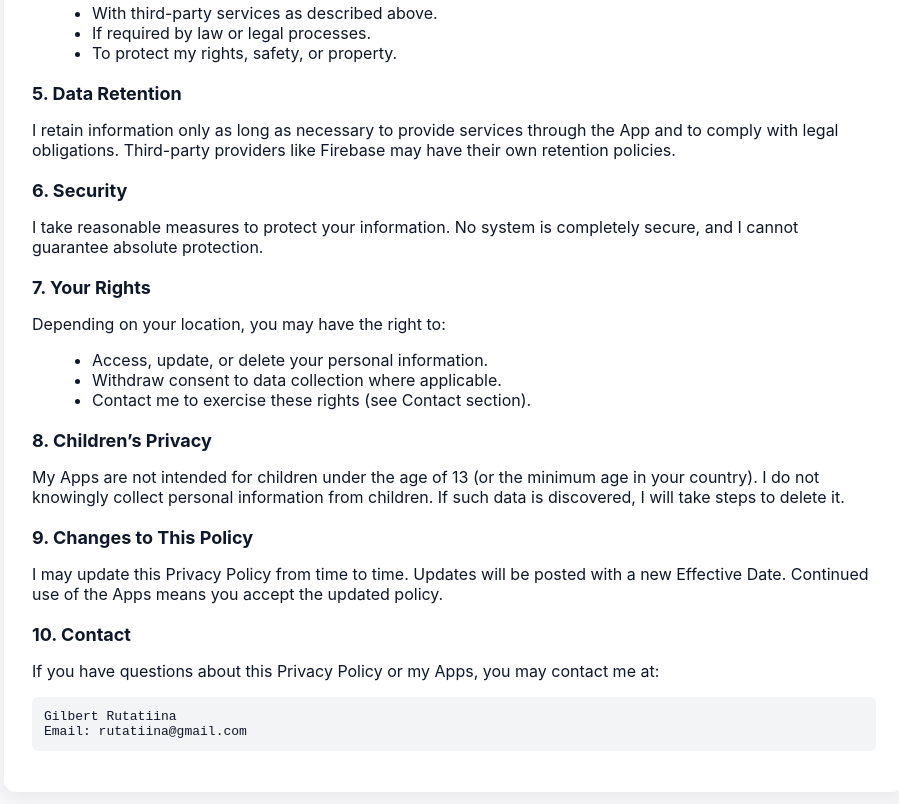
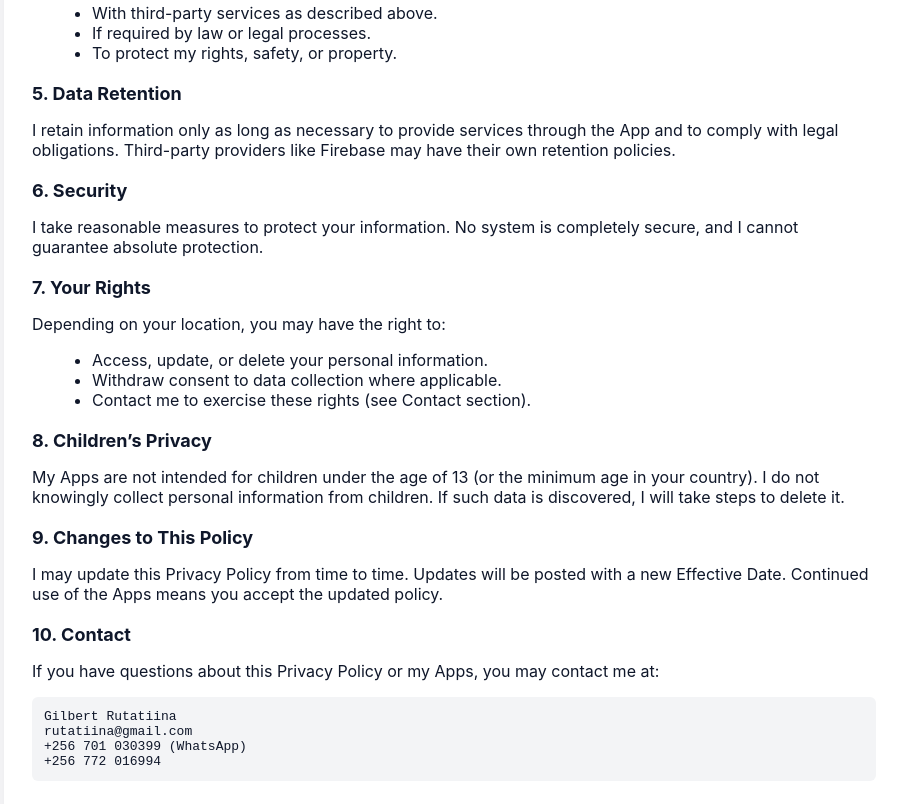
Before and after one commit to rutatiina/rutatiina.github.io, a plain HTML site: page privacy-policy/index.html in a window 1280 px wide. Shown: the part 922-1726 px from the top of the page, without its empty margins (186-1085 px from the left). Drawn offline with Linux system fonts and the light colour scheme.

Commit message:
update privacy policy contact

```diff
--- a/privacy-policy/index.html
+++ b/privacy-policy/index.html
@@ -156,7 +156,9 @@
             <h2 id="contact">10. Contact</h2>
             <p>If you have questions about this Privacy Policy or my Apps, you may contact me at:</p>
             <pre>Gilbert Rutatiina
-Email: rutatiina@gmail.com</pre>
+rutatiina@gmail.com
++256 701 030399 (WhatsApp)
++256 772 016994</pre>
 
 
         </div>
```
